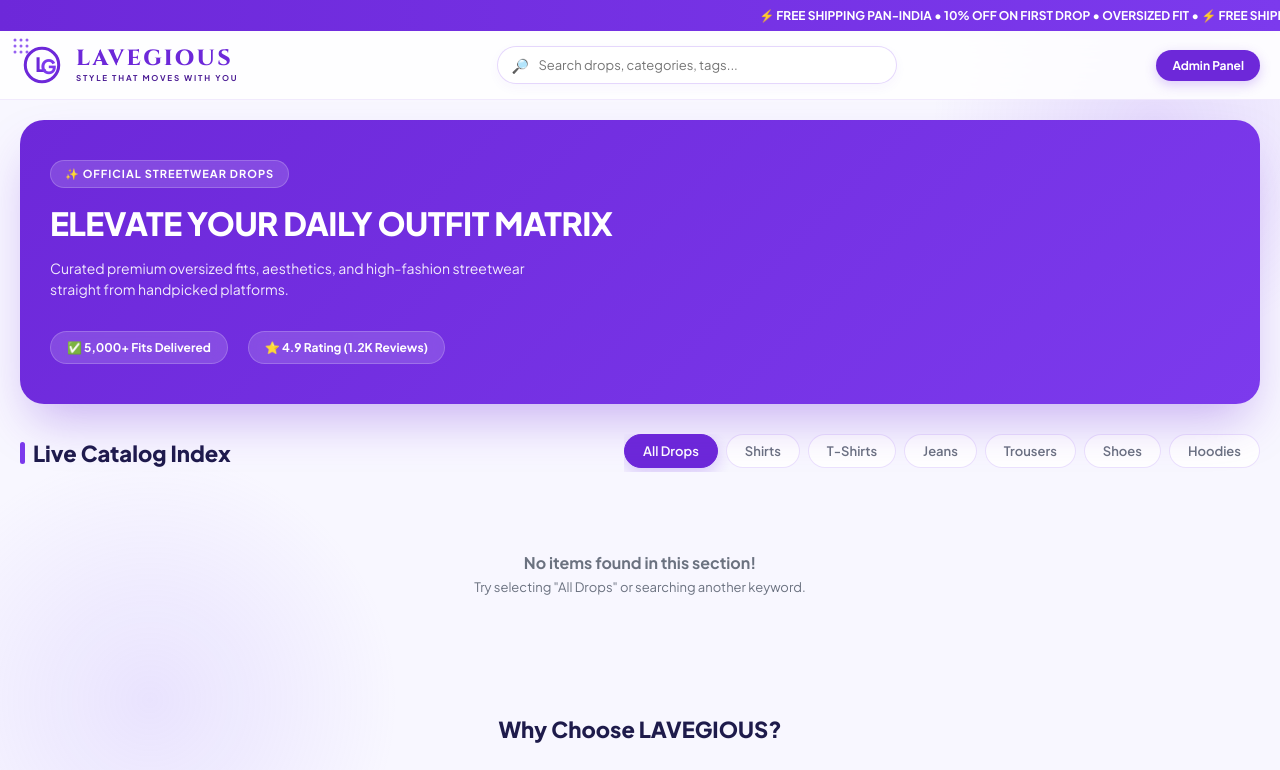
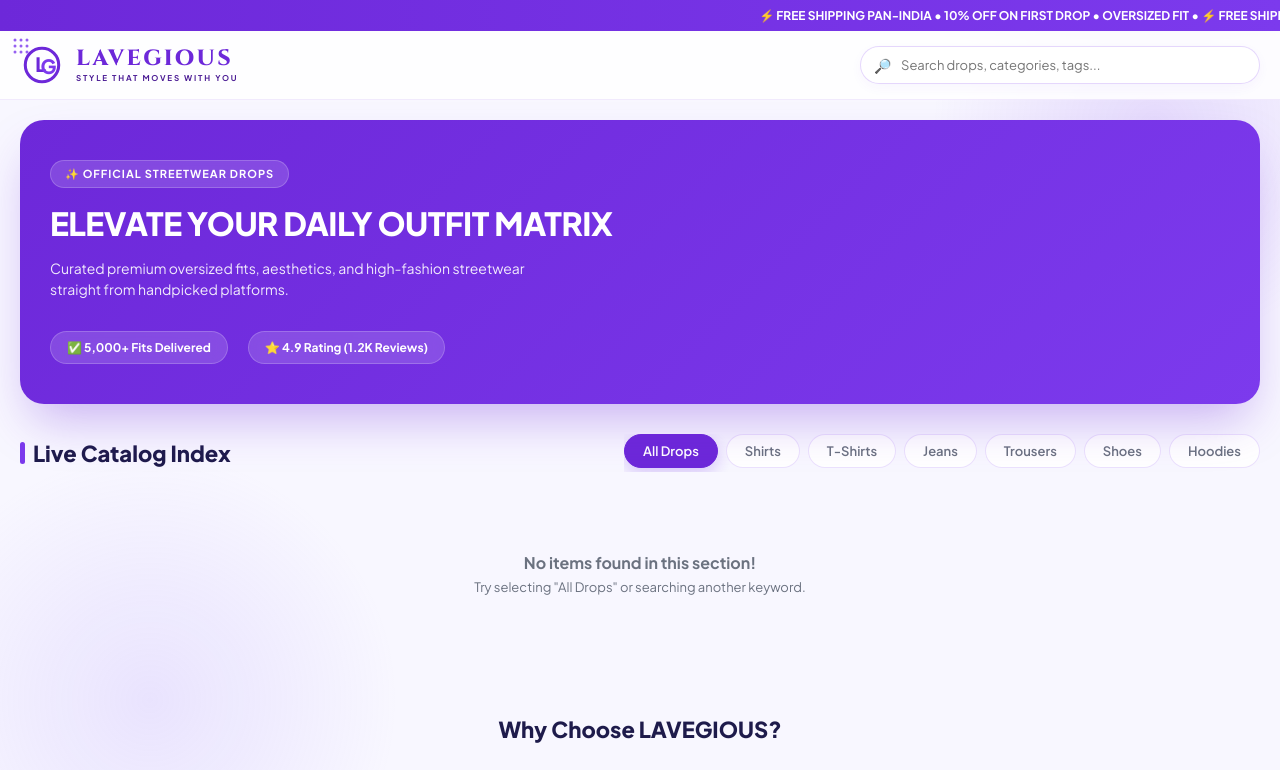
Before and after one commit to pinturajput098/lavegious-store, a website: page public/index.html in a window 1280 px wide. Shown: the top 770 px of the page. Drawn offline with Linux system fonts and the light colour scheme; no server answers.

Commit message:
Auto Update: Remove the "Admin Panel" button complete

```diff
--- a/public/index.html
+++ b/public/index.html
@@ -686,7 +686,7 @@
                 <span class="search-icon">🔎</span>
                 <input type="text" id="lavegiousSearchInput" placeholder="Search drops, categories, tags...">
             </div>
-            <a href="/admin.html" class="admin-toggle-btn">Admin Panel</a>
+
         </div>
     </header>
 
```
